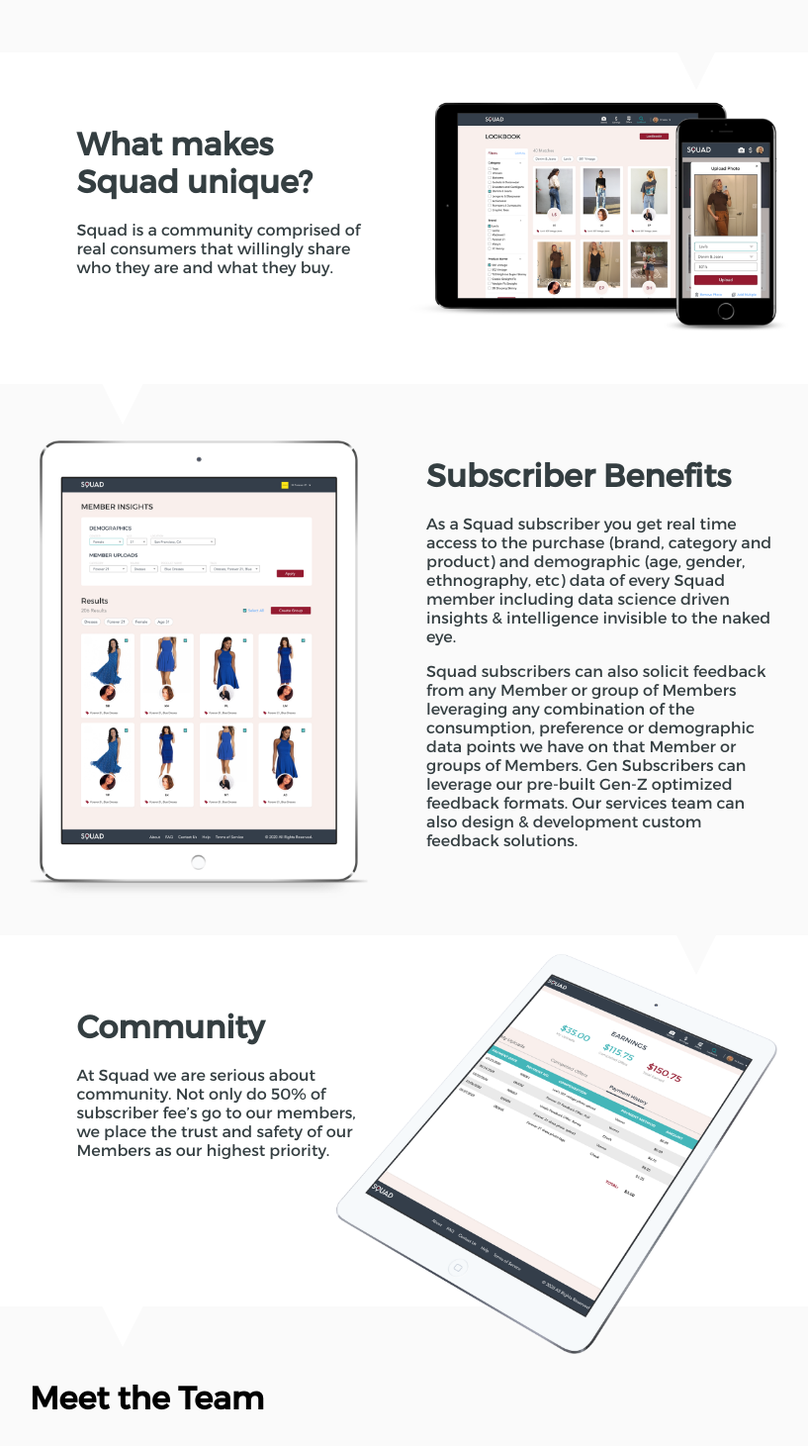
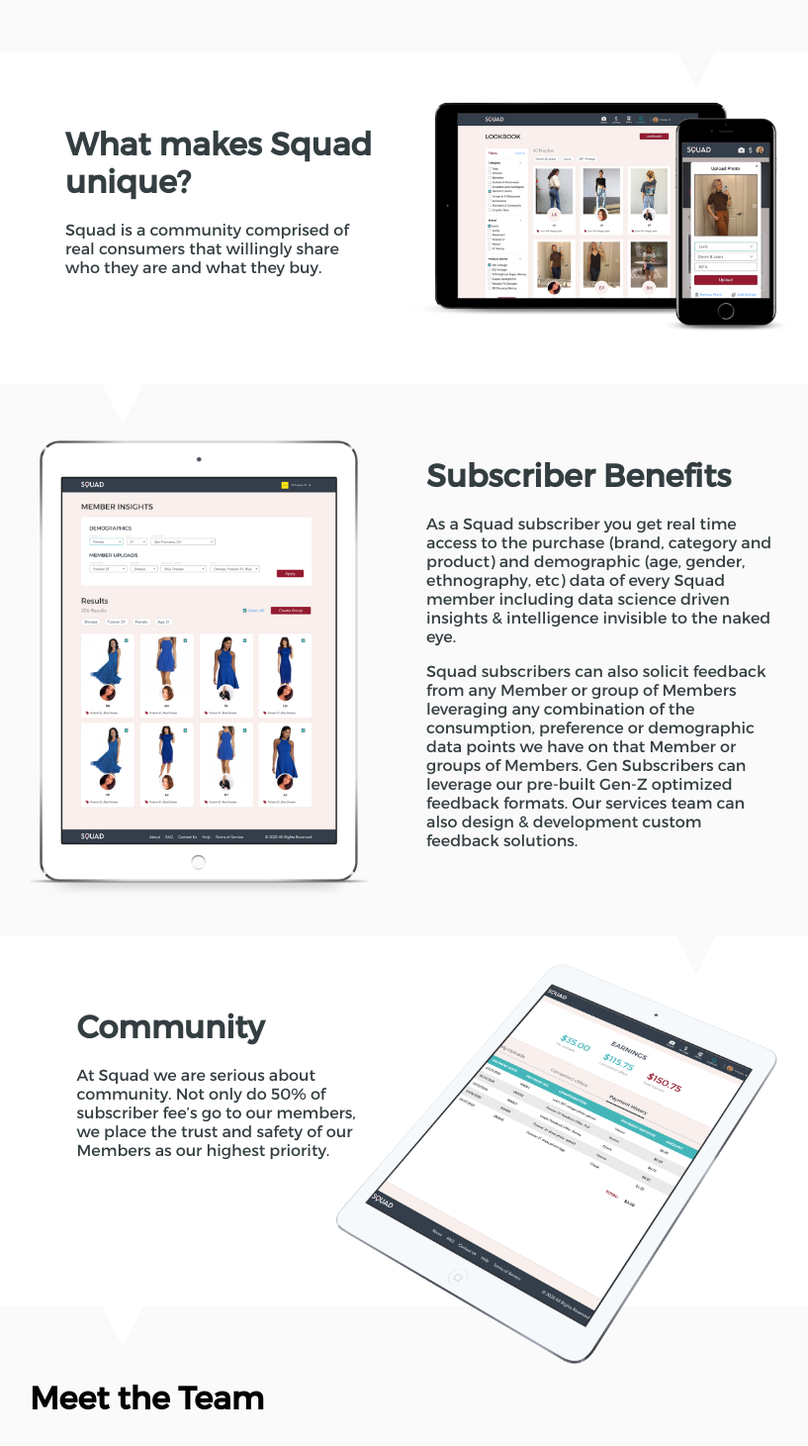
Before and after one commit to viafred/Squad-InfoSite, a React (Create React App) app: page / in a window 1280 px wide. Shown: the part 342-1803 px from the top of the page at 99% size, without its empty margins (226-1043 px from the left). Built offline with nearby package versions, Linux system fonts and the light colour scheme.

Commit message:
Small adjust to the text wrappers.

```diff
--- a/src/components/content/content.component.jsx
+++ b/src/components/content/content.component.jsx
@@ -32,7 +32,7 @@ const ContentComponent = () => {
       <div className="unique-container" id="unique">
         <div className="content">
           <div className="text-container">
-            <div className="text-wrapper">
+            <div className="text-wrapper unique">
               <h1>What makes Squad unique?</h1>
               <p>Squad is a community comprised of real consumers that willingly share who they are and what they buy.</p>
             </div>
@@ -49,7 +49,7 @@ const ContentComponent = () => {
             <img src={benefits} alt='Subscriber benefits' className="iPad" />
           </div>
           <div className="text-container">
-            <div className="text-wrapper1">
+            <div className="text-wrapper subscribe">
               <h1>Subscriber Benefits</h1>
               <p>As a Squad subscriber you get real time access to the purchase (brand, category and product) and demographic (age, gender, ethnography, etc) data of every Squad member including data science driven insights & intelligence invisible to the naked eye.</p>
               <p>Squad subscribers can also solicit feedback from any Member or group of Members leveraging any combination of the consumption, preference or demographic data points we have on that Member or groups of Members. Gen Subscribers can leverage our pre-built Gen-Z optimized feedback formats. Our services team can also design & development custom feedback solutions.</p>
--- a/src/components/content/content.styles.scss
+++ b/src/components/content/content.styles.scss
@@ -37,7 +37,7 @@
   }
   .tiltiPad {
     width: 155%;
-    margin-top: -50px;
+    margin-top: -40px;
     margin-left: -140px;
   }
 }
@@ -56,9 +56,11 @@
   width: 289px;
   margin: auto;
 }
-.text-wrapper1 {
-  width: 350px;
-  margin: auto;
+.text-wrapper.unique {
+  width: 312px !important;
+}
+.text-wrapper.subscribe {
+  width: 350px !important;
 }
 .team-container {
   padding-bottom: 100px;
```
